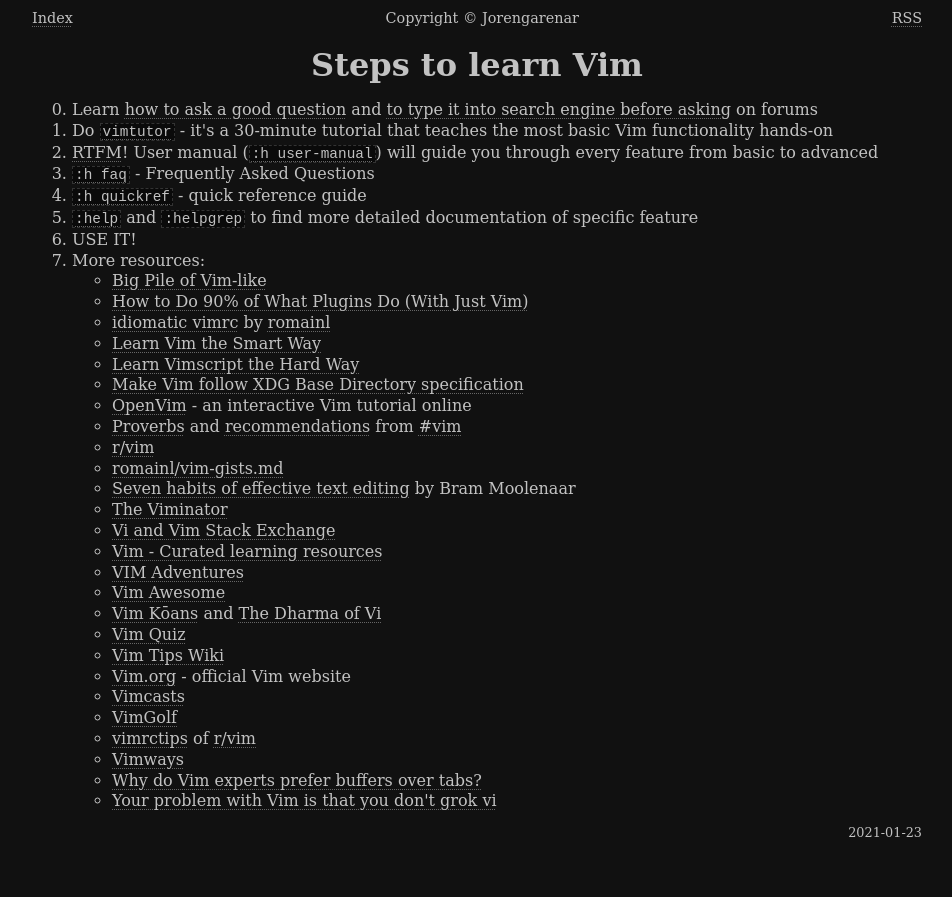
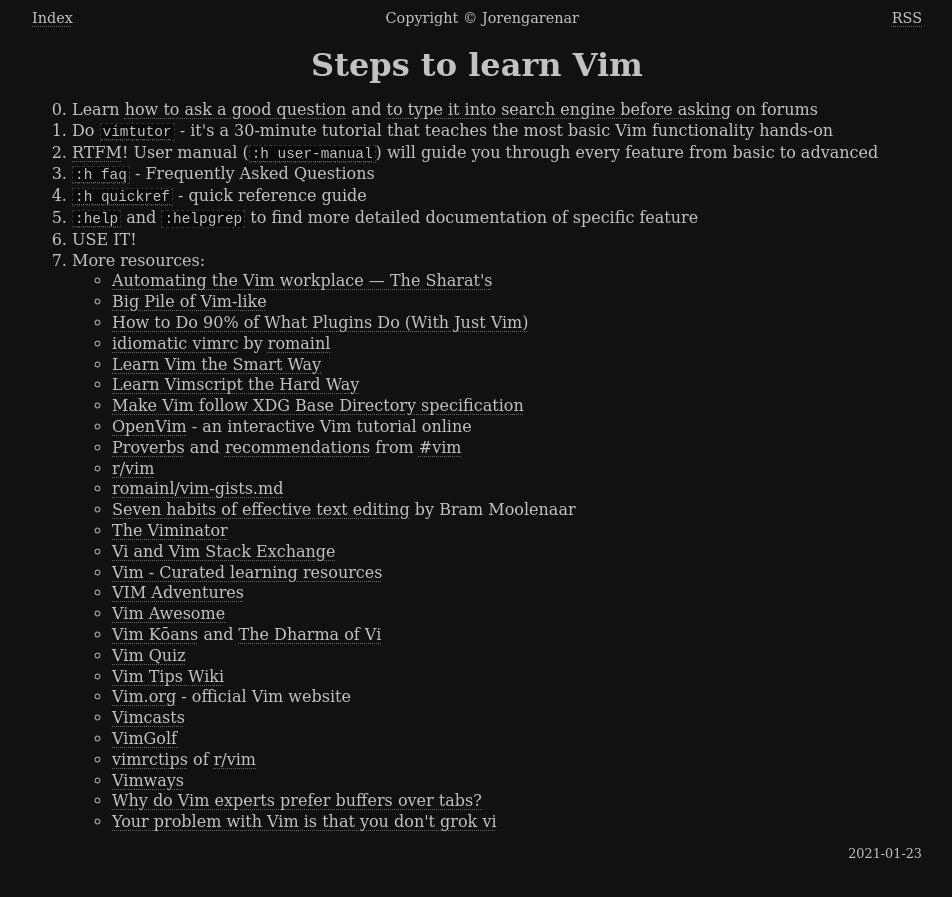
Before and after one commit to Jorenar/blog, a Jekyll site: the page built from _posts/2021-01-23-vim-learning-steps.md, in a window 1280 px wide. Shown: the top 897 px of the page, without its empty margins (163-1115 px from the left). Built offline with Jekyll 4.4.1, drawn with Linux system fonts in a browser that asks for light colours.

Commit message:
deploy: db79fa0c2fad45220c134589a6398c09d1b917dd

```diff
--- a/_posts/2021-01-23-vim-learning-steps.md
+++ b/_posts/2021-01-23-vim-learning-steps.md
@@ -14,6 +14,7 @@ redirect_from:
 5. [`:help`](https://vimhelp.org/) and `:helpgrep` to find more detailed documentation of specific feature
 6. USE IT!
 7. More resources:
+  * [Automating the Vim workplace — The Sharat's](https://sharats.me/posts/automating-the-vim-workplace/)
   * [Big Pile of Vim-like](https://vim.reversed.top/)
   * [How to Do 90% of What Plugins Do (With Just Vim)](https://www.youtube.com/watch?v=XA2WjJbmmoM)
   * [idiomatic vimrc](https://github.com/romainl/idiomatic-vimrc) by [romainl](http://romainl.github.io/)
```
